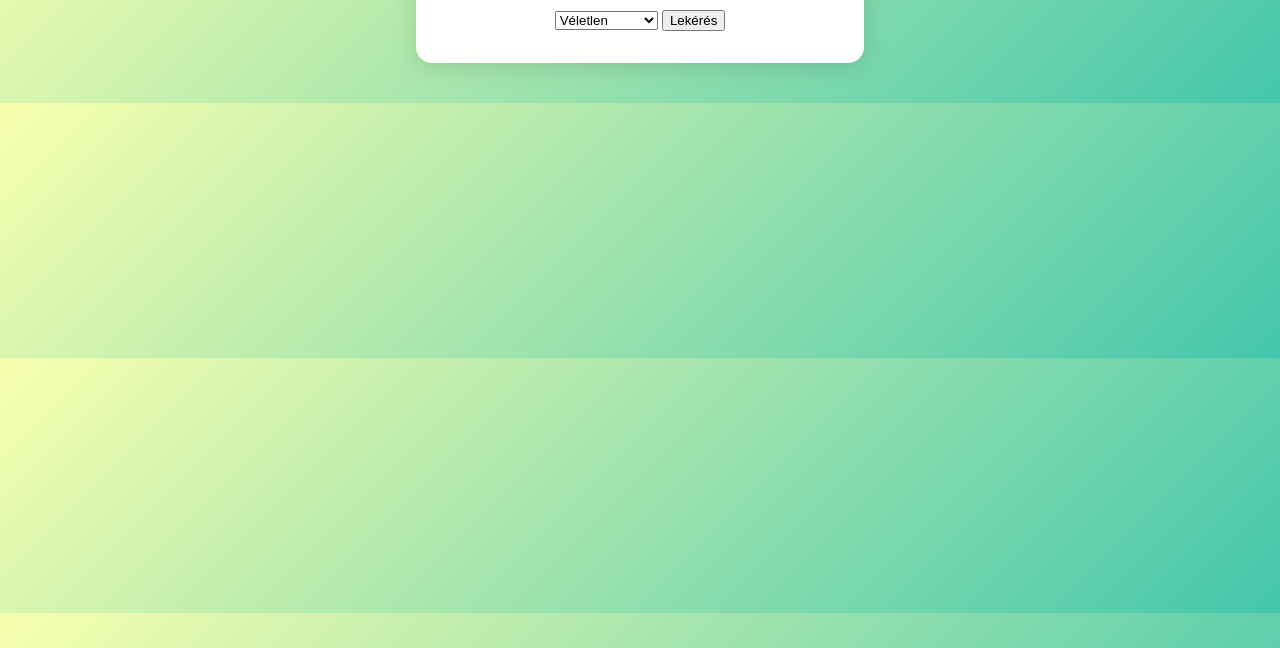
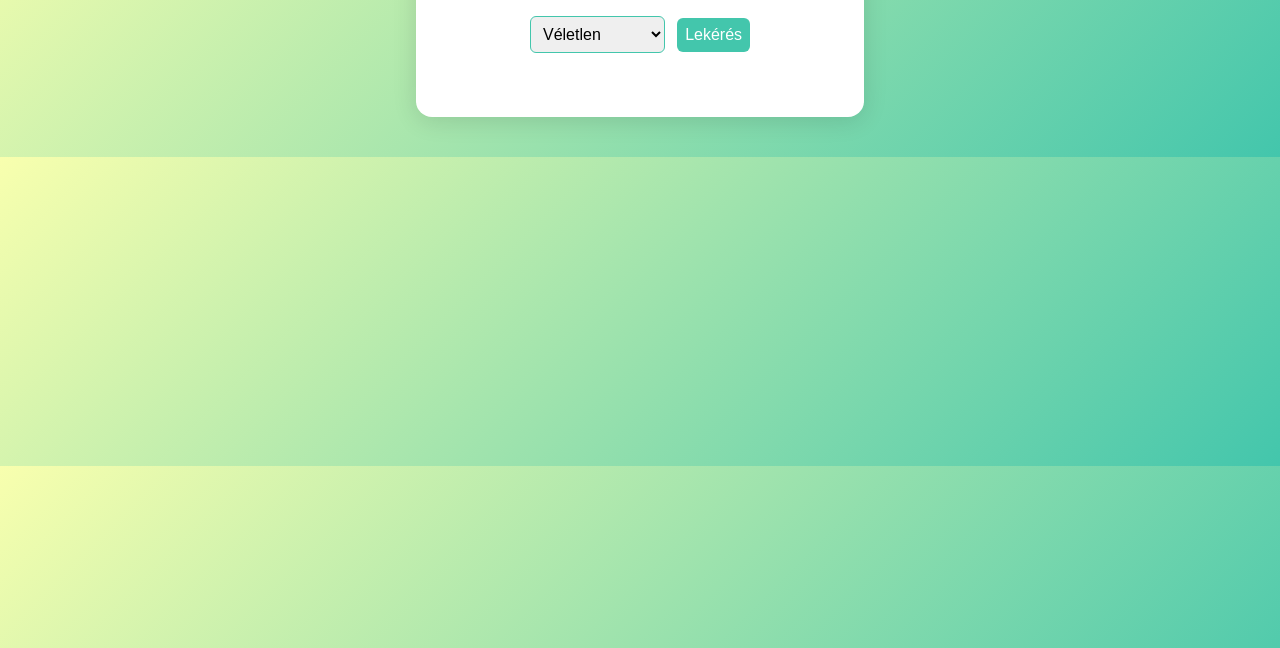
Before and after one commit to Radios02/Fetch_feladat, a plain HTML site: page index.html in a window 1280 px wide. Shown: the part 152-800 px from the top of the page. Drawn offline with Linux system fonts and the light colour scheme.

Commit message:
css menu

```diff
--- a/style.css
+++ b/style.css
@@ -19,3 +19,25 @@ h1 {
     color: #43c6ac;
     margin-bottom: 24px;
 }
+
+.menu {
+    margin-bottom: 24px;
+}
+.menu select, .menu input, .menu button {
+    margin: 8px 4px;
+    padding: 8px;
+    border-radius: 6px;
+    border: 1px solid #43c6ac;
+    font-size: 1em;
+}
+.menu button {
+    background: #43c6ac;
+    color: #fff;
+    border: none;
+    cursor: pointer;
+    transition: background 0.2s;
+}
+.menu button:hover {
+    background: #f8ffae;
+    color: #43c6ac;
+}
```
